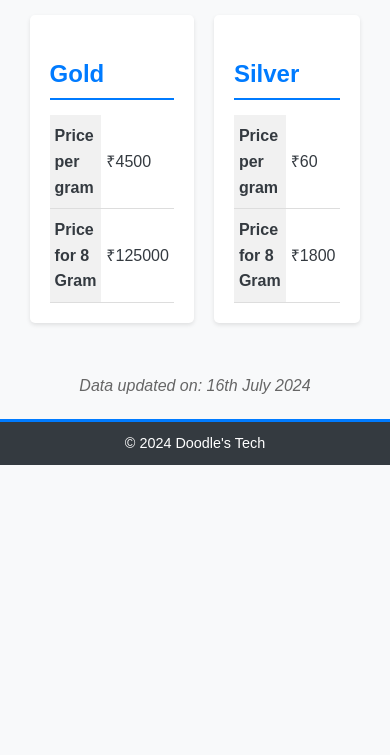
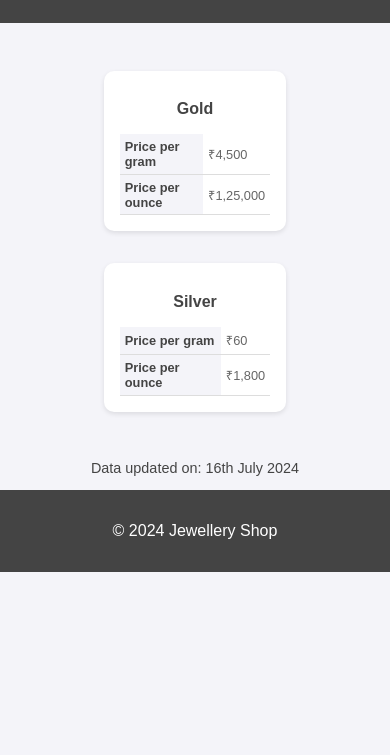
Before and after one commit to doodlestech/goldprice, a plain HTML site: page index.html in a window 390 px wide. Shown: the part 89-844 px from the top of the page. Drawn offline with Linux system fonts and the light colour scheme.

Commit message:
Add files via upload

```diff
--- a/index.html
+++ b/index.html
@@ -4,7 +4,7 @@
     <meta charset="UTF-8">
     <meta name="viewport" content="width=device-width, initial-scale=1.0">
     <title>Gold & Silver Prices</title>
-    <link rel="stylesheet" href="styles.css">
+    <link rel="stylesheet" href="styless.css">
 </head>
 <body>
     <header>
@@ -16,11 +16,11 @@
             <table>
                 <tr>
                     <th>Price per gram</th>
-                    <td id="goldPricePerGram">₹--</td>
+                    <td>₹4,500</td>
                 </tr>
                 <tr>
-                    <th>Price for 8 Gram</th>
-                    <td id="goldPriceFor8Gram">₹--</td>
+                    <th>Price per ounce</th>
+                    <td>₹1,25,000</td>
                 </tr>
             </table>
         </div>
@@ -29,32 +29,20 @@
             <table>
                 <tr>
                     <th>Price per gram</th>
-                    <td id="silverPricePerGram">₹--</td>
+                    <td>₹60</td>
                 </tr>
                 <tr>
-                    <th>Price for 8 Gram</th>
-                    <td id="silverPriceFor8Gram">₹--</td>
+                    <th>Price per ounce</th>
+                    <td>₹1,800</td>
                 </tr>
             </table>
         </div>
     </section>
     <section class="update-date">
-        <p>Data updated on: <span id="update-date">--</span></p>
+        <p>Data updated on: <span id="update-date">16th July 2024</span></p>
     </section>
     <footer>
-        <p>&copy; 2024 Doodle's Tech</p>
+        <p>&copy; 2024 Jewellery Shop</p>
     </footer>
-    <script>
-        fetch('rates.json')
-            .then(response => response.json())
-            .then(data => {
-                document.getElementById('goldPricePerGram').innerText = `₹${data.gold.pricePerGram}`;
-                document.getElementById('goldPriceFor8Gram').innerText = `₹${data.gold.priceFor8Gram}`;
-                document.getElementById('silverPricePerGram').innerText = `₹${data.silver.pricePerGram}`;
-                document.getElementById('silverPriceFor8Gram').innerText = `₹${data.silver.priceFor8Gram}`;
-                document.getElementById('update-date').innerText = data.lastUpdate;
-            })
-            .catch(error => console.error('Error loading rates:', error));
-    </script>
 </body>
 </html>
--- /dev/null
+++ b/styless.css
@@ -0,0 +1,112 @@
+body {
+    font-family: 'Arial', sans-serif;
+    margin: 0;
+    padding: 0;
+    background-color: #f4f4f9;
+    color: #333;
+}
+
+header {
+    background-color: #444;
+    color: #fff;
+    padding: 1rem 0;
+    text-align: center;
+}
+
+.prices {
+    display: flex;
+    justify-content: center;
+    flex-wrap: wrap; /* Allow wrapping for smaller screens */
+    margin: 2rem 0;
+}
+
+.price-box {
+    background-color: #fff;
+    border-radius: 10px;
+    box-shadow: 0 2px 5px rgba(0, 0, 0, 0.1);
+    margin: 1rem;
+    padding: 2rem;
+    text-align: center;
+    width: 250px;
+}
+
+.price-box h2 {
+    color: #444;
+    margin-bottom: 1rem;
+}
+
+table {
+    width: 100%;
+    border-collapse: collapse;
+}
+
+th, td {
+    padding: 0.5rem;
+    text-align: left;
+    border-bottom: 1px solid #ddd;
+}
+
+th {
+    background-color: #f4f4f9;
+    color: #444;
+}
+
+td {
+    font-size: 1rem;
+    color: #666;
+}
+
+.update-date {
+    text-align: center;
+    margin-top: 2rem;
+    font-size: 1.1rem;
+    color: #444;
+}
+
+footer {
+    background-color: #444;
+    color: #fff;
+    padding: 1rem 0;
+    text-align: center;
+}
+
+/* Media queries for different screen sizes */
+@media (max-width: 768px) {
+    .price-box {
+        width: 200px;
+        padding: 1.5rem;
+    }
+
+    .price-box h2 {
+        font-size: 1.2rem;
+    }
+
+    th, td {
+        padding: 0.4rem;
+        font-size: 0.9rem;
+    }
+
+    .update-date {
+        font-size: 1rem;
+    }
+}
+
+@media (max-width: 480px) {
+    .price-box {
+        width: 150px;
+        padding: 1rem;
+    }
+
+    .price-box h2 {
+        font-size: 1rem;
+    }
+
+    th, td {
+        padding: 0.3rem;
+        font-size: 0.8rem;
+    }
+
+    .update-date {
+        font-size: 0.9rem;
+    }
+}
```
